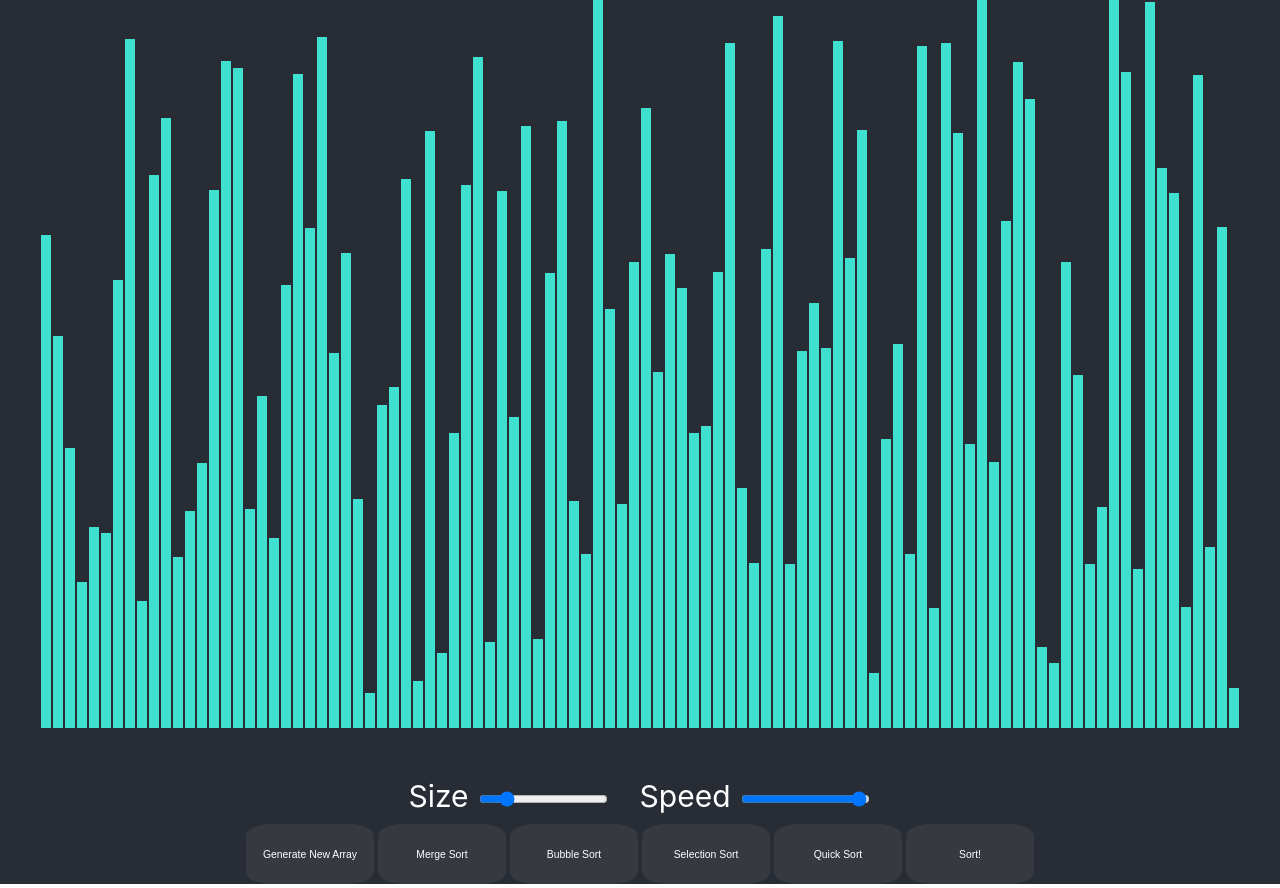
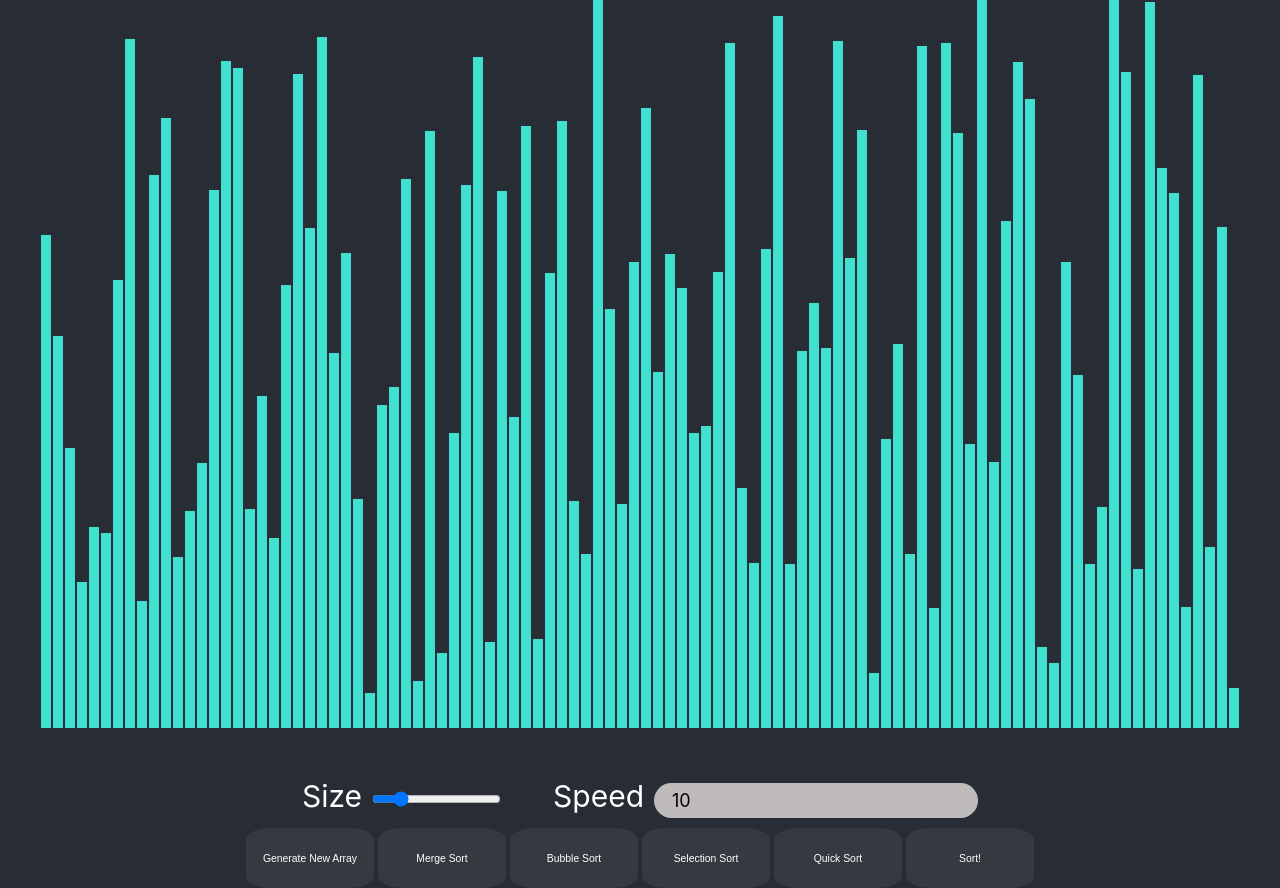
Before and after one commit to abhiBose27/SortingVisualizer, a React (Create React App) app: page / in a window 1280 px wide. Built offline with nearby package versions, Linux system fonts and the light colour scheme.

Commit message:
updated .gitignore file, added features to the program

```diff
--- a/src/SortingVisualizer/SortingVisualizer.css
+++ b/src/SortingVisualizer/SortingVisualizer.css
@@ -27,6 +27,7 @@
 .range-input{
     align-items: baseline;
     margin: 10px 40px;
+
 }
 
 #size{
@@ -36,7 +37,7 @@
 
 #speed{
     font-size: 30px;
-    margin-left: 30px;
+    margin-left: 50px;
 }
 
 button{
@@ -57,3 +58,14 @@ button{
 button:focus{
     background:  #9b98986b;
 }
+
+.range-bar{
+    border: none;
+    outline: none;
+    padding: 0.4em 1em;
+    border-radius: 24px;
+    background: #e9e2e2c9;
+    color: black;
+    font-family: inherit;
+    font-size: 60%;
+}
--- a/src/SortingVisualizer/SortingVisualizer.jsx
+++ b/src/SortingVisualizer/SortingVisualizer.jsx
@@ -17,12 +17,12 @@ const MIN_SIZE = 10;
 const MAX_SIZE = 500;
 
 const DEFAULT_SPEED = 10;
-const MIN_SPEED = 5;
+const MIN_SPEED = 1;
 const MAX_SPEED = 500;
 
-const SLIDER_MAX_SPEED = 500;
+//const SLIDER_MAX_SPEED = 500;
 
-const SORT_STATE_SPEED = 10;
+const SORT_STATE_SPEED = 5;
 
 export default class SortingVisualizer extends React.Component {
     constructor(props){
@@ -30,8 +30,8 @@ export default class SortingVisualizer extends React.Component {
 
         this.state = {
             array: [],
-            len: 100,
-            speed: 10,
+            len: DEFAULT_SIZE,
+            speed: DEFAULT_SPEED,
             sortAlgo: '',
         };
         this.sorted = false;
@@ -123,22 +123,26 @@ export default class SortingVisualizer extends React.Component {
         for (let i = 0; i < animations.length; i++) {
             const isColorChange = i % 3 !== 2;
             if (isColorChange){
+                setTimeout(() => {
                     const [barOneIdx, barTwoIdx] = animations[i];
                     const barOneStyle = arrayBars[barOneIdx].style;
                     const barTwoStyle = arrayBars[barTwoIdx].style;
                     const color = i % 3 === 0 ? RED : GREEN;
                     barOneStyle.backgroundColor = color;
                     barTwoStyle.backgroundColor = color;
-                await this.delay(SPEED);
+                }, i * SPEED);
+
             }
             else {
+                setTimeout(() => {
                     const [barOneIdx, newHeight] = animations[i];
                     const barOneStyle = arrayBars[barOneIdx].style;
                     barOneStyle.height = `${newHeight}px`;
                     barOneStyle.backgroundColor = PINK;
+                }, i * SPEED);
             }
         }
-
+        await this.delay(animations.length * SPEED);
         await this.isSorted(arrayBars);
         this.isRunning = false;
         this.changeState();
@@ -198,15 +202,17 @@ export default class SortingVisualizer extends React.Component {
 
                 barOneStyle.backgroundColor = TURQUOISE;
                 barTwoStyle.backgroundColor = TURQUOISE;
+                await this.delay(SPEED);
             }
             [barOneIdx, barTwoIdx] = animations[i].swap;
             if (barOneIdx !== -1 && barTwoIdx !== -1){
-                arrayBars[barOneIdx].style.backgroundColor = GREEN;
-                arrayBars[barTwoIdx].style.backgroundColor = GREEN;
+
 
                 const barOne = arrayBars[barOneIdx].style.height;
                 arrayBars[barOneIdx].style.height = arrayBars[barTwoIdx].style.height;
                 arrayBars[barTwoIdx].style.height = barOne;
+                arrayBars[barOneIdx].style.backgroundColor = GREEN;
+                arrayBars[barTwoIdx].style.backgroundColor = GREEN;
                 await this.delay(SPEED);
 
                 arrayBars[barOneIdx].style.backgroundColor = PINK;
@@ -229,11 +235,16 @@ export default class SortingVisualizer extends React.Component {
         const arrayBars = document.getElementsByClassName("array-bar");
 
         for (let i = 0; i < animations.length; i++) {
-          const [barOneIdx, barTwoIdx] = animations[i];
+          const [barOneIdx, barTwoIdx, isPivot] = animations[i];
           const barOneStyle = arrayBars[barOneIdx].style;
           const barTwoStyle = arrayBars[barTwoIdx].style;
 
-
+          if (isPivot){
+            barOneStyle.backgroundColor = GREEN;
+            barTwoStyle.backgroundColor = GREEN;
+            await this.delay(SPEED);
+          }
+          else{
             barOneStyle.backgroundColor = RED;
             barTwoStyle.backgroundColor = RED;
 
@@ -243,13 +254,10 @@ export default class SortingVisualizer extends React.Component {
             arrayBars[barOneIdx].style.height = arrayBars[barTwoIdx].style.height;
             arrayBars[barTwoIdx].style.height = barOne;
 
-          barOneStyle.backgroundColor = GREEN;
-          barTwoStyle.backgroundColor = GREEN;
-
-          await this.delay(SPEED);
 
             barOneStyle.backgroundColor = PINK;
             barTwoStyle.backgroundColor = PINK;
+          }
 
         }
         await this.isSorted(arrayBars);
@@ -270,10 +278,10 @@ export default class SortingVisualizer extends React.Component {
                         ></input>
                     </span>
                     <span id="speed" className="label">Speed
-                        <input type="range" defaultValue={MAX_SPEED - DEFAULT_SPEED}
+                        <input type="text" className="range-bar" defaultValue={DEFAULT_SPEED}
                         min={MIN_SPEED}
-                        max={SLIDER_MAX_SPEED}
-                        onChange = {(e) => this.setSpeed(MAX_SPEED - e.target.value)}
+                        max={MAX_SPEED}
+                        onChange = {(e) => this.setSpeed(e.target.value)}
                         style = {{marginLeft: '10px',}}
                         ></input>
                     </span>
--- a/src/sortingAlgorithm/QuickSort.js
+++ b/src/sortingAlgorithm/QuickSort.js
@@ -15,6 +15,7 @@ function QuickSort(animations, array, low, high){
 
 function Partition(animations, array, low, high){
     let i = low - 1;
+    animations.push([low, high, true]);
     for (let index = low; index <= high - 1; index++) {
         const element = array[index];
         if (element < array[high]){
@@ -23,13 +24,13 @@ function Partition(animations, array, low, high){
             let temp = array[i];
             array[i] = array[index];
             array[index] = temp;
-            animations.push([i, index]);
+            animations.push([index, i]);
         }
     }
 
     let temp = array[i + 1];
     array[i + 1] = array[high];
     array[high] = temp;
-    animations.push([i + 1, high]);
+    animations.push([i + 1, high, false]);
     return i + 1;
 }
```
Also changed, not shown: 1 other file (tests, documents, lock files or other folders). Lines whose indentation alone changed are shown as unchanged.
